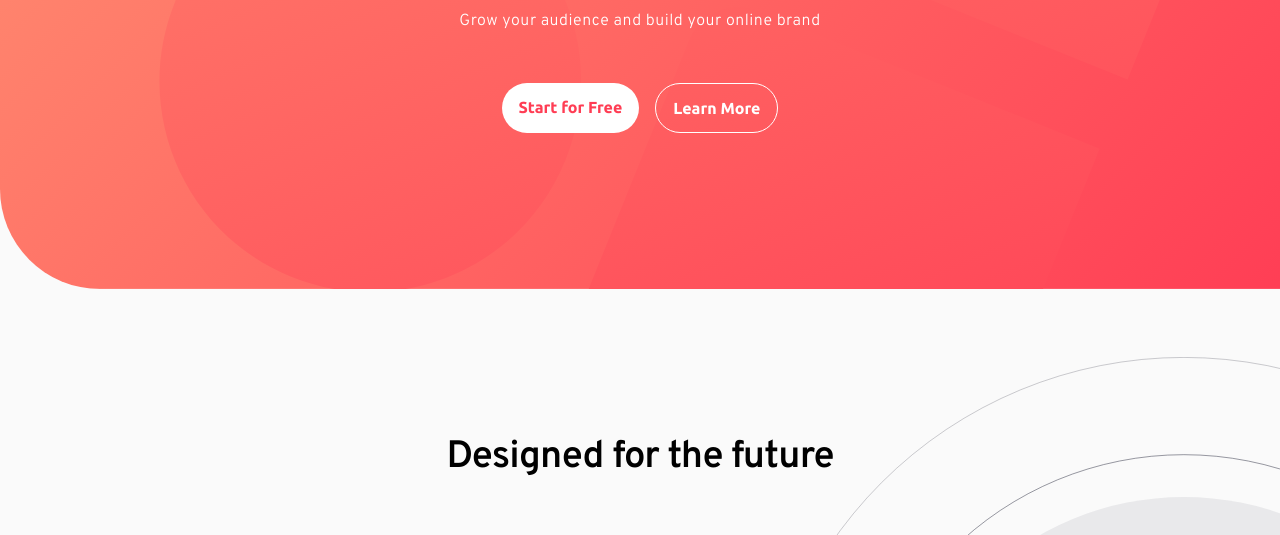
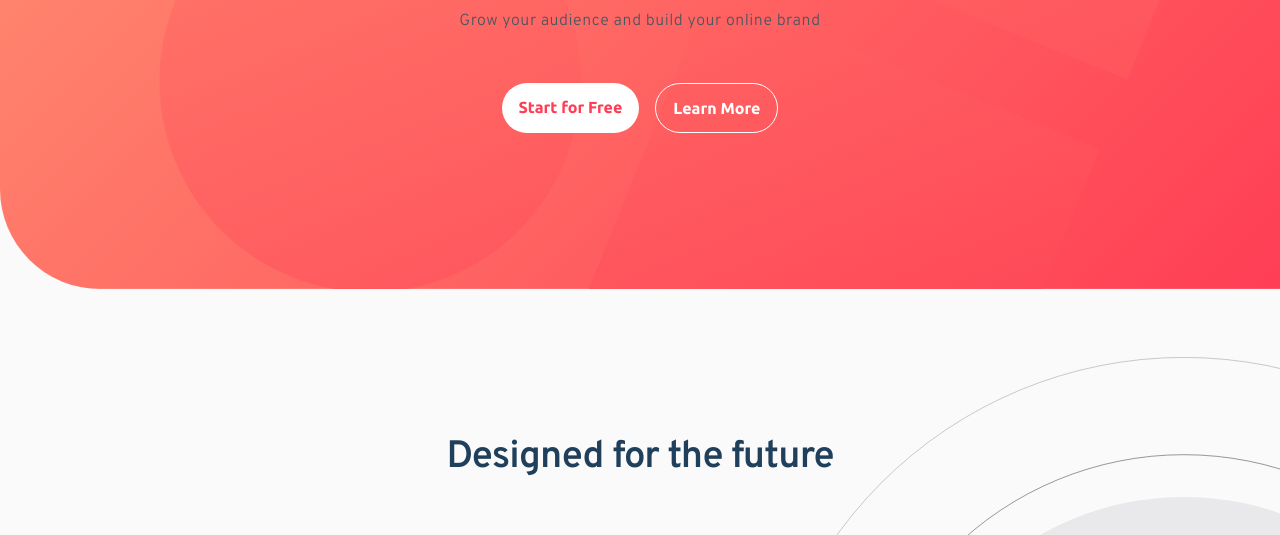
Before and after one commit to grizhlieCodes/blogr-landing-page, a plain HTML site: page index.html in a window 1280 px wide. Shown: the part 265-800 px from the top of the page. Drawn offline with Linux system fonts and the light colour scheme.

Commit message:
small styling color changes

```diff
--- a/styles/core.css
+++ b/styles/core.css
@@ -563,3 +563,16 @@ footer.footer {
 .footer__links-category a {
   opacity: 0.75;
 }
+
+
+
+/* Temporarily global fixes */
+
+section p {
+  color: hsla(209, 12%, 34%, 1);
+
+}
+
+section *:is(h2, h3) {
+  color: var(--blue-700);
+}
```
